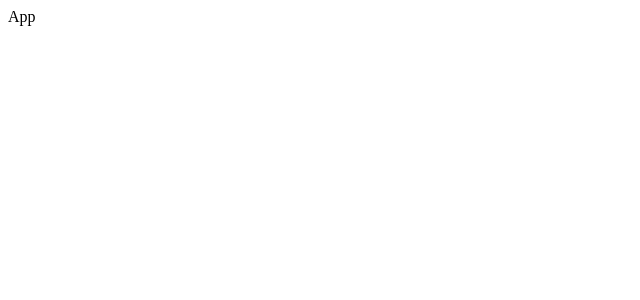
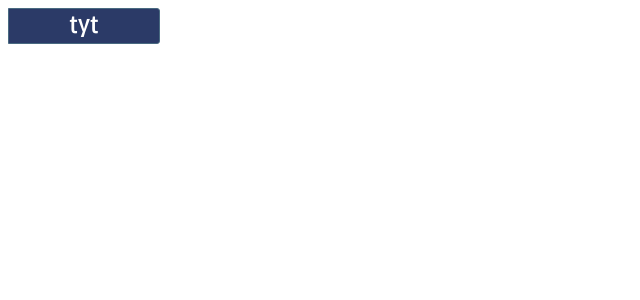
Before and after one commit to Uladzimir86/pointing-poker, a React (Create React App) app in the folder front/: page / in a window 1280 px wide. Shown: the top 300 px of the page, without its empty margins (0-640 px from the left). Built offline with nearby package versions, Linux system fonts and the light colour scheme.

Commit message:
import font fix

```diff
--- a/front/public/index.html
+++ b/front/public/index.html
@@ -1,6 +1,9 @@
 <!DOCTYPE html>
 <html lang="en">
   <head>
+    <link rel="preconnect" href="https://fonts.googleapis.com">
+    <link rel="preconnect" href="https://fonts.gstatic.com" crossorigin>
+    <link href="https://fonts.googleapis.com/css2?family=Roboto:ital,wght@0,300;0,400;0,500;0,700;1,300;1,400;1,500;1,700&family=Ruda:wght@400;500;700&display=swap" rel="stylesheet">
     <meta charset="utf-8" />
     <meta name="viewport" content="width=device-width, initial-scale=1" />
     <title>Poker Planing</title>
--- a/front/src/App.tsx
+++ b/front/src/App.tsx
@@ -1,9 +1,10 @@
 import React from 'react';
+import { Button } from './UI-components/Button/button';
 
 function App() {
   return (
     <div className="App">
-      App
+      <Button text="tyt" styleButton="primary"/>
     </div>
   );
 }
--- a/front/src/UI-components/Button/button.scss
+++ b/front/src/UI-components/Button/button.scss
@@ -1,4 +1,3 @@
-@import url('https://fonts.googleapis.com/css2?family=Ruda:wght@500&display=swap');
 $color-primary: #2b3a67;
 $color-additional: #ffffff;
 
```
